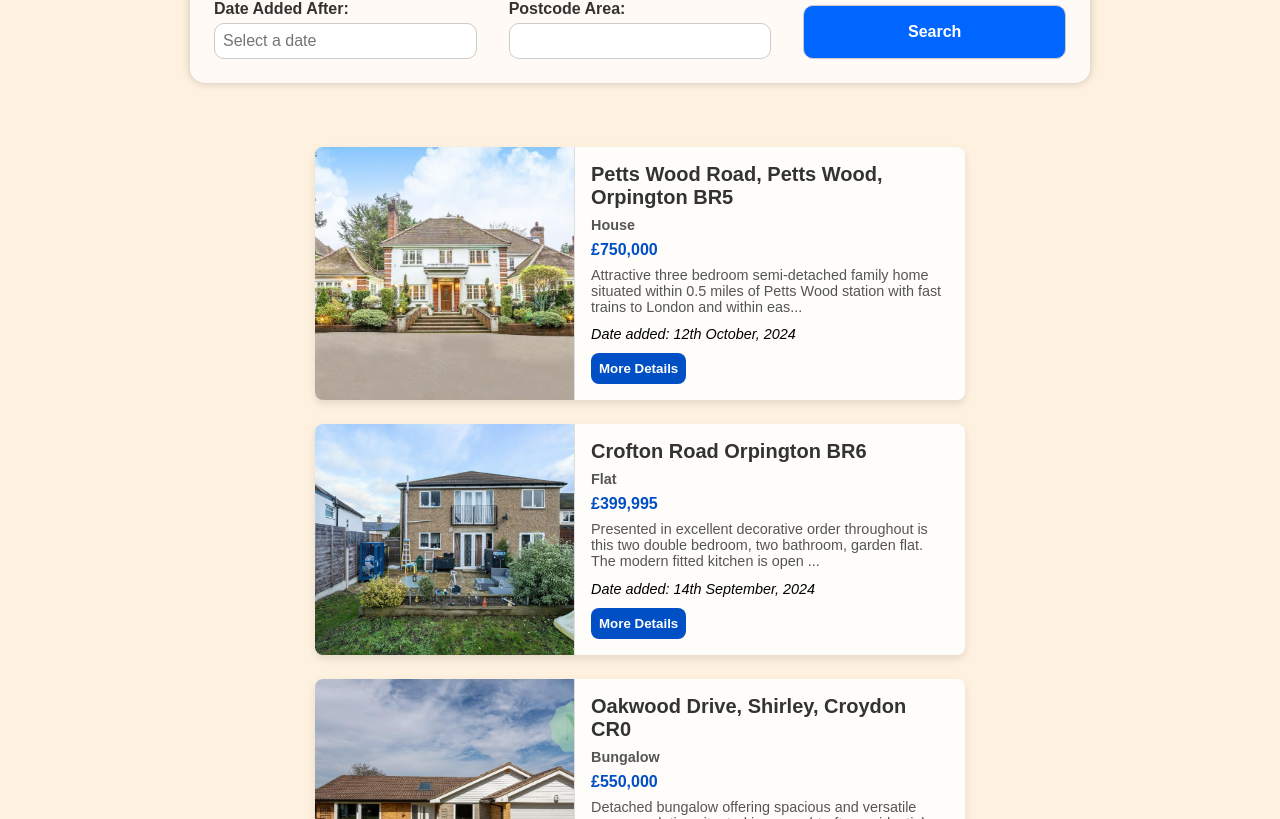
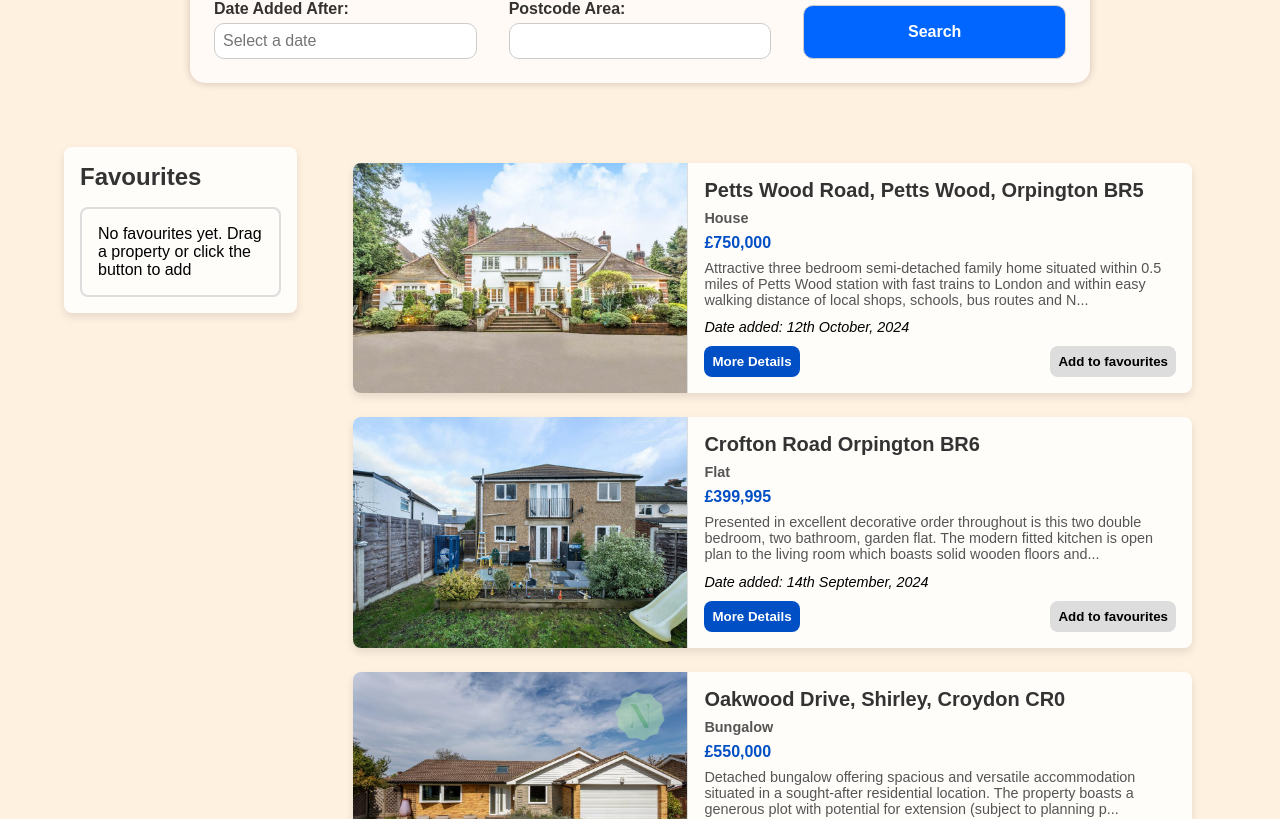
Before and after one commit to damsi456/estate-agent-client-side-web-application, a React (Vite) app: page / in a window 1280 px wide. Shown: the part 381-1200 px from the top of the page. Built offline with nearby package versions, Linux system fonts and the light colour scheme.

Commit message:
Add a favourite list

```diff
--- a/package.json
+++ b/package.json
@@ -12,6 +12,8 @@
   "dependencies": {
     "react": "^18.3.1",
     "react-datepicker": "^7.5.0",
+    "react-dnd": "^16.0.1",
+    "react-dnd-html5-backend": "^16.0.1",
     "react-dom": "^18.3.1",
     "react-image-gallery": "^1.3.0",
     "react-router-dom": "^7.1.1",
--- a/src/App.jsx
+++ b/src/App.jsx
@@ -1,13 +1,17 @@
 import React,{useState} from "react";
 import { BrowserRouter, Route, Routes } from "react-router-dom";
+import { DndProvider} from "react-dnd";
+import { HTML5Backend } from "react-dnd-html5-backend";
 import properties from "./data/properties.json"
 import SearchForm from "./components/SearchForm.jsx";
 import SearchResults from "./components/SearchResults.jsx";
+import FavouritesList from "./components/FavouritesList.jsx";
 import PropertyPage from "./components/PropertyPage.jsx";
 import "./index.css"
 
 function App() {
     const[results, setResults] = useState(properties.properties);
+    const[favourites, setFavourites] = useState([]);
 
     function handleSearch(filters){
         const monthMapping = {
@@ -28,11 +32,10 @@ function App() {
         const filteredProperties  = properties.properties.filter((property) => {
         const typeMatch = filters.type === "" || property.type === filters.type;
 
-        const priceMatch = filters.minPrice === "" || property.price >= Number(filters.minPrice) &&
-                            filters.maxPrice === "" || property.price <= Number(filters.maxPrice);
+        const priceMatch = (filters.minPrice === "" || property.price >= Number(filters.minPrice)) &&
+                            (filters.maxPrice === "" || property.price <= Number(filters.maxPrice));
 
-        const bedroomMatch = filters.minBedrooms === "" || property.bedrooms >= Number(filters.minBedrooms) &&
-                                filters.maxBedrooms === "" || property.bedrooms <= Number(filters.maxBedrooms);
+        const bedroomMatch = (filters.minBedrooms === "" || property.bedrooms >= Number(filters.minBedrooms)) && (filters.maxBedrooms === "" || property.bedrooms <= Number(filters.maxBedrooms));
 
         const dateMatch = filters.dateAfter === "" || new Date(property.added.year, monthMapping[property.added.month], property.added.day) >= new Date(filters.dateAfter);
 
@@ -43,7 +46,28 @@ function App() {
         setResults(filteredProperties);
     };
 
+    function addToFavourites(property) {
+      setFavourites((prevFavourites) => {
+        if (!prevFavourites.some((fav) => fav.id === property.id)) {
+            console.log("Adding to favourites:", property);
+            return [...prevFavourites, property];
+        } else {
+            console.log("Duplicate detected, skipping:", property);
+            return prevFavourites;
+        }
+    });
+    };
+
+    function removeFromFavourites(property) {
+      setFavourites((f) => f.filter((favourite) => favourite.id !== property.id));
+    };
+
+    function clearFavourites () {
+      setFavourites([]);
+    }
+
   return(
+    <DndProvider backend={HTML5Backend}>
       <BrowserRouter>
         <Routes>
           <Route path="/" element={
@@ -51,7 +75,10 @@ function App() {
               <h1>FindMyHomeUK</h1>
               <h2><span>Find</span> Your Dream Home <br/> with us</h2>
               <SearchForm onSearch = {handleSearch}/>
-            <SearchResults results = {results}/>
+              <div className="results-section">
+                <FavouritesList favourites={favourites} addToFavourites={addToFavourites} removeFromFavourites = {removeFromFavourites} clearFavourites = {clearFavourites}/>
+                <SearchResults results = {results} addToFavourites={addToFavourites}/>
+              </div>
             </div>
           }/>
           <Route path="/properties/:id" element={
@@ -60,6 +87,7 @@ function App() {
             </div>}/>
         </Routes>
       </BrowserRouter>
+    </DndProvider>
   )
 }
 
--- /dev/null
+++ b/src/components/FavouritesList.jsx
@@ -0,0 +1,58 @@
+import { useDrop } from "react-dnd";
+import "../index.css"
+
+function FavouritesList ({favourites, addToFavourites, removeFromFavourites, clearFavourites}) {
+    const [{isOver}, drop] = useDrop(() => ({
+        accept: "PROPERTY",
+        drop: (item) => addToFavourites(item),
+        collect: (monitor) => ({
+            isOver: !!monitor.isOver(),
+        }),
+    }));
+
+    const [{isOverRemove}, removeDrop] = useDrop(() => ({
+        accept: "PROPERTY",
+        droop: (item) => removeFromFavourites(item),
+        collect: (monitor) => ({
+            isOverRemove: !!monitor.isOver(),
+        }),
+    }));
+
+    return (
+        <div className="favourites-list">
+            <h2>Favourites</h2>
+            <div ref={drop}
+                style={{
+                    border: isOver ? "2px dashed green" : "2px solid #ddd",
+                    padding: "1rem",
+                    borderRadius: "8px",
+                }}>
+                {favourites.length === 0 ? (
+                    <p>No favourites yet. Drag a property or click the button to add</p>
+                ) : (
+                    <ul>
+                        {favourites.map((property) => (
+                            <li key={property.id}
+                                ref={removeDrop}
+                                style={{border: isOverRemove ? "2px dashed red" : "none"
+                                }}
+                                className="favourite-item">
+                                <p><b>{property.location}</b> - <i>{property.type}</i> - &#163;{property.price.toLocaleString("en-UK")}</p>
+                                <button className="remove-btn" onClick={() => removeFromFavourites(property)}>
+                                <img src="src/assets/remove-circle-svgrepo-com.svg" alt="remove" width="20px" height="20px"/>
+                                </button>
+                            </li>
+                        ))}
+                    </ul>
+                )}
+                {favourites.length > 0 && (
+                    <button className="clear-btn" onClick={clearFavourites}>
+                        Clear All
+                    </button>
+                )}
+            </div>
+        </div>
+    );
+};
+
+export default FavouritesList;
--- a/src/components/PropertyPage.jsx
+++ b/src/components/PropertyPage.jsx
@@ -23,7 +23,7 @@ const PropertyPage = () => {
                 <TabList>
                     <Tab>Details</Tab>
                     <Tab>Floor Plan</Tab>
-                    <Tab>Google Map</Tab>
+                    <Tab>Location</Tab>
                 </TabList>
 
                 <TabPanel>
@@ -41,7 +41,7 @@ const PropertyPage = () => {
                     </p>
                     <p><b>Description:</b></p>
                     <p className="property-page-description">{property.description}</p>
-                    </TabPanel>
+                </TabPanel>
 
                 <TabPanel>
                     <img src={`/${property.id}-images/${property.id}floorplan.png`} alt={`${property.id}-floor-plan`} className="floorplan-img"/>
--- a/src/components/SearchResults.jsx
+++ b/src/components/SearchResults.jsx
@@ -1,7 +1,8 @@
 import "../index.css"
 import { Link } from "react-router-dom";
+import { useDrag } from "react-dnd";
 
-function SearchResults({ results }) {
+function SearchResults({results, addToFavourites}) {
 
   return(
     <div>
@@ -9,22 +10,52 @@ function SearchResults({ results }) {
             <p>No results found</p>
         ): (
           <ul className="results-list">
-            {results.map((property) => (
-              <li className="result-card" key={property.id}>
+            {results.map((property) => {
+              const [{isDragging}, drag] = useDrag(() => ({
+                type: "PROPERTY",
+                item: property,
+                collect: (monitor) => ({
+                  isDragging: !!monitor.isDragging(),
+                }),
+              }));
+
+              return(
+                <li key={property.id}
+                    ref={drag}
+                    style={{
+                      opacity: isDragging ? 0.5 : 1,
+                      cursor: "move",
+                    }}
+                    className="result-card"
+                >
                   <img src={property.picture} alt={property.type} className="property-image"/>
+
                   <div className="property-details">
                     <h3>{property.location}</h3>
+
                     <p className="property-type">{property.type}</p>
+
                     <p className="property-price">&#163;{property.price.toLocaleString("en-UK")}</p>
-                  <p className="property-description">{property.description.slice(0, 140)}...
+
+                    <p className="property-description">{property.description.slice(0, 200)}...
                     </p>
+
                     <p className="property-date">Date added: {property.added.day}th {property.added.month}, {property.added.year}
-                    </p><Link
+                    </p>
+
+                    <div className="property-buttons">
+                      <Link
                       to={`/properties/${property.id}`}
                       className="card-link"><button className="property-more-button">More Details</button></Link>
+                      <button className="favourite-btn" onClick={() => addToFavourites(property)}>
+                        Add to favourites
+                      </button>
+                    </div>
+
                   </div>
                 </li>
-            ))}
+              );
+            })}
           </ul>
         )}
     </div>
--- a/src/index.css
+++ b/src/index.css
@@ -98,23 +98,33 @@
     }
 }
 
-/* Results Section */
+/* Favourites and Results Section */
+.results-section{
+    width: 90%;
+    display: flex;
+    justify-content: space-between;
+    align-items: flex-start;
+    gap: 2rem;
+    margin: 1rem 0;
+}
+
 .results-list {
     display: flex;
-    flex-wrap: wrap;
+    flex-direction: column;
     gap: 1.5rem;
     list-style-type: none;
     margin: 1rem auto;
     padding: 0 1.5rem;
+    width: auto;
     justify-content: center;
 }
 
 .result-card{
-    background: rgb(255, 253, 250);
+    background: hsl(36, 100%, 99%);
     border-radius: 8px;
     box-shadow: 0 4px 8px hsla(0, 0%, 0%, 0.1);
     overflow: hidden;
-    width: 650px;
+    width: 100%;
     display: flex;
     flex-direction: row;
     transition: transform 0.2s ease;
@@ -164,6 +174,12 @@
     margin: 0.7rem 0;
 }
 
+.property-buttons{
+    position: relative;
+    display: flex;
+    justify-content: space-between;
+}
+
 .property-more-button {
     background-color: #004fc5;
     color: white;
@@ -179,7 +195,78 @@
     background-color: #0066FF;
 }
 
+.favourite-btn{
+    background-color: #ddd;
+    border: none;
+    padding: 0.5rem;
+    border-radius: 8px;
+    font-weight: bold;
+    cursor: pointer;
+    transition: background-color 0.3s ease;
+}
+
+.favourite-btn:hover{
+    background-color: #ccc;
+}
+
+.favourites-list {
+    background-color: hsl(36, 100%, 99%);
+    border-radius: 8px;
+    padding: 1rem;
+    width: 50%;
+    box-shadow:0 4px 8px hsla(0, 0%, 0%, 0.1);;
+}
+
+.favourites-list > h2{
+    color: #333;
+    margin-bottom: 1rem ;
+}
+
+.favourite-item {
+    display: flex;
+    justify-content: space-between;
+    align-items: center;
+    gap: 0.5rem;
+    margin-bottom: 0.8rem;
+    color: #323232;
+    font-size: 0.9rem;
+}
+
+.remove-btn {
+    background-color: white;
+    border: none;
+    cursor: pointer;
+}
+
+.clear-btn {
+    background-color: #004fc5;
+    color: white;
+    font-weight: bold;
+    border: none;
+    border-radius: 8px;
+    padding: 0.4rem;
+    cursor: pointer;
+    transition: background-color 0.3s ease;
+}
+
+.clear-btn:hover {
+    background-color: #0066FF;
+}
+
+
+
 @media (max-width: 768px) {
+    .results-section{
+        flex-direction: column;
+        align-items: center;
+        gap: 1rem;
+    }
+
+    .results-list{
+        align-items: center;
+        width: 100%;
+    }
+
     .result-card {
         flex-direction: column;
         width: 80%;
@@ -215,7 +302,7 @@
     width: 80%;
     max-width: 1000px;
     flex-direction: column;
-    background-color: rgb(255, 253, 250);
+    background-color: hsl(36, 100%, 99%);
     border-radius: 8px;
     box-shadow: 0 0 8px hsla(0, 0%, 0%, 0.1);
 }
```
Also changed, not shown: src/assets/remove-circle-svgrepo-com.svg (added), 1 other file (tests, documents, lock files or other folders). Lines whose indentation alone changed are shown as unchanged.
